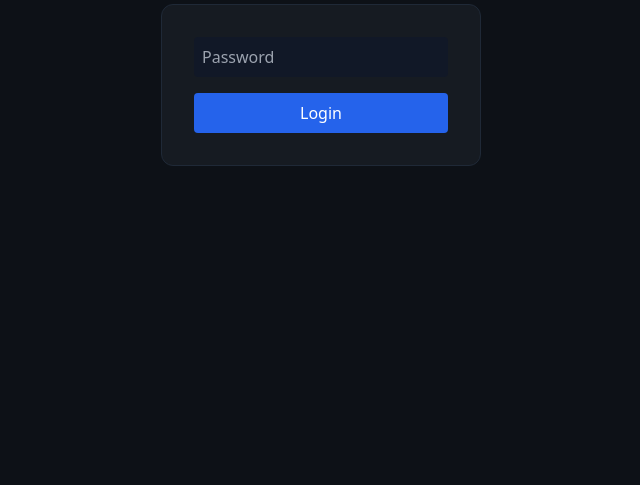
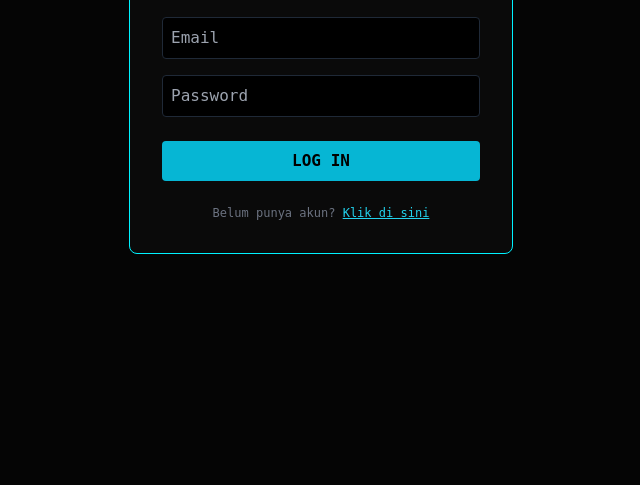
Before and after one commit to candratrirama-cell/streaming-, a website: page public/index.html in a window 1280 px wide. Shown: the part 315-800 px from the top of the page, without its empty margins (319-959 px from the left). Drawn offline with nearby package versions, Linux system fonts and the light colour scheme.

Commit message:
Update index.html

```diff
--- a/public/index.html
+++ b/public/index.html
@@ -2,48 +2,71 @@
 <html lang="id">
 <head>
     <meta charset="UTF-8">
-    <title>LockBase Dashboard</title>
+    <title>Rapay - Masuk</title>
     <script src="https://cdn.tailwindcss.com"></script>
+    <style>
+        body { background: #050505; color: #00f2ff; font-family: 'monospace'; }
+        .input-glow:focus { box-shadow: 0 0 10px #00f2ff; outline: none; }
+        .card-cyber { border: 1px solid #00f2ff; background: #0a0a0a; }
+    </style>
 </head>
-<body class="bg-[#0d1117] text-white">
+<body class="flex items-center justify-center h-screen p-4">
+    <div class="card-cyber p-8 rounded-lg w-full max-w-sm">
+        <h1 class="text-3xl font-bold mb-8 text-center tracking-tighter">RAPAY LOGIN</h1>
 
-    <div id="loginArea" class="flex h-screen items-center justify-center">
-        <div class="bg-[#161b22] p-8 rounded-xl border border-gray-800 w-80">
-            <input id="pass" type="password" class="w-full p-2 bg-gray-900 mb-4 rounded" placeholder="Password">
-            <button onclick="handleLogin()" class="w-full bg-blue-600 p-2 rounded">Login</button>
+        <div id="auth-form">
+            <div id="reg-inputs" class="hidden">
+                <input type="text" id="username" placeholder="Username" class="w-full p-2 mb-4 bg-black border border-gray-800 rounded input-glow">
+                <input type="text" id="phone" placeholder="Nomor Telepon" class="w-full p-2 mb-4 bg-black border border-gray-800 rounded input-glow">
+            </div>
+            <input type="email" id="email" placeholder="Email" class="w-full p-2 mb-4 bg-black border border-gray-800 rounded input-glow">
+            <input type="password" id="password" placeholder="Password" class="w-full p-2 mb-6 bg-black border border-gray-800 rounded input-glow">
+
+            <button onclick="submitAuth()" id="btn-text" class="w-full bg-cyan-500 text-black py-2 rounded font-black hover:bg-white transition">LOG IN</button>
+
+            <p class="mt-6 text-xs text-center text-gray-500">
+                <span id="toggle-text">Belum punya akun?</span>
+                <span class="text-cyan-400 cursor-pointer underline" onclick="toggleMode()">Klik di sini</span>
+            </p>
         </div>
     </div>
 
-    <div id="dashArea" class="hidden p-8">
-        <h1 class="text-2xl font-bold mb-4">LockBase Projects</h1>
-        <div id="list" class="grid grid-cols-3 gap-4"></div>
-    </div>
+    <script>
+        let mode = 'login';
 
-    <script>
-        async function handleLogin() {
-            const password = document.getElementById('pass').value;
-            const res = await fetch('/api/login', {
-                method: 'POST',
-                headers: {'Content-Type': 'application/json'},
-                body: JSON.stringify({ password })
-            });
-            const data = await res.json();
-            if(data.success) {
-                document.getElementById('loginArea').classList.add('hidden');
-                document.getElementById('dashArea').classList.remove('hidden');
-                loadData();
-            } else {
-                alert("Gagal!");
-            }
+        function toggleMode() {
+            mode = mode === 'login' ? 'register' : 'login';
+            document.getElementById('reg-inputs').classList.toggle('hidden');
+            document.getElementById('btn-text').innerText = mode.toUpperCase();
+            document.getElementById('toggle-text').innerText = mode === 'login' ? 'Belum punya akun?' : 'Sudah punya akun?';
         }
 
-        async function loadData() {
-            const res = await fetch('/api/projects');
-            const projects = await res.json();
-            const list = document.getElementById('list');
-            list.innerHTML = "";
-            for(let key in projects) {
-                list.innerHTML += `<div class="bg-gray-800 p-4 rounded">${projects[key].name}</div>`;
+        async function submitAuth() {
+            const data = {
+                action: mode,
+                email: document.getElementById('email').value,
+                password: document.getElementById('password').value,
+                username: document.getElementById('username')?.value,
+                phone: document.getElementById('phone')?.value
+            };
+
+            const res = await fetch('/api/auth', {
+                method: 'POST',
+                headers: { 'Content-Type': 'application/json' },
+                body: JSON.stringify(data)
+            });
+
+            const result = await res.json();
+            if (result.status) {
+                if (mode === 'login') {
+                    localStorage.setItem('rapay_uid', result.uid);
+                    window.location.href = 'dashboard.html';
+                } else {
+                    alert("Berhasil Daftar! Silakan Login.");
+                    toggleMode();
+                }
+            } else {
+                alert(result.msg);
             }
         }
     </script>
```
